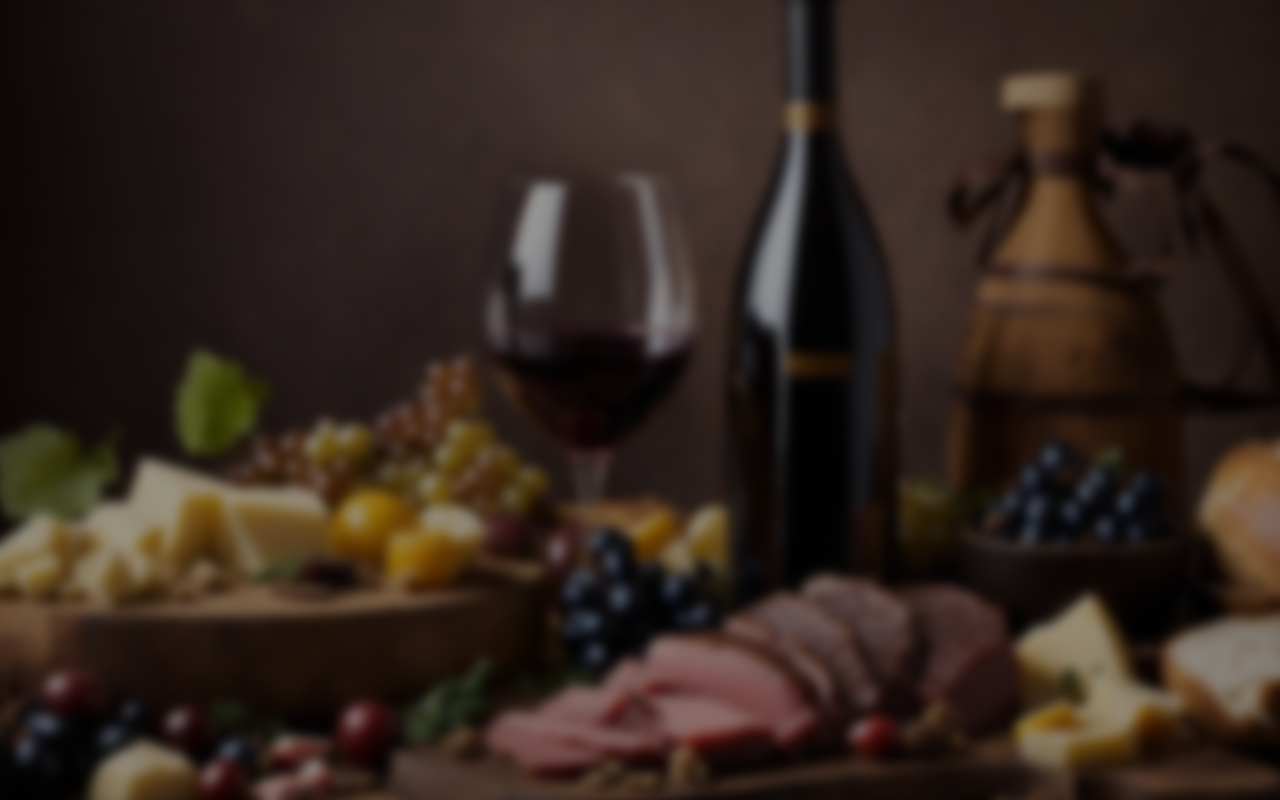
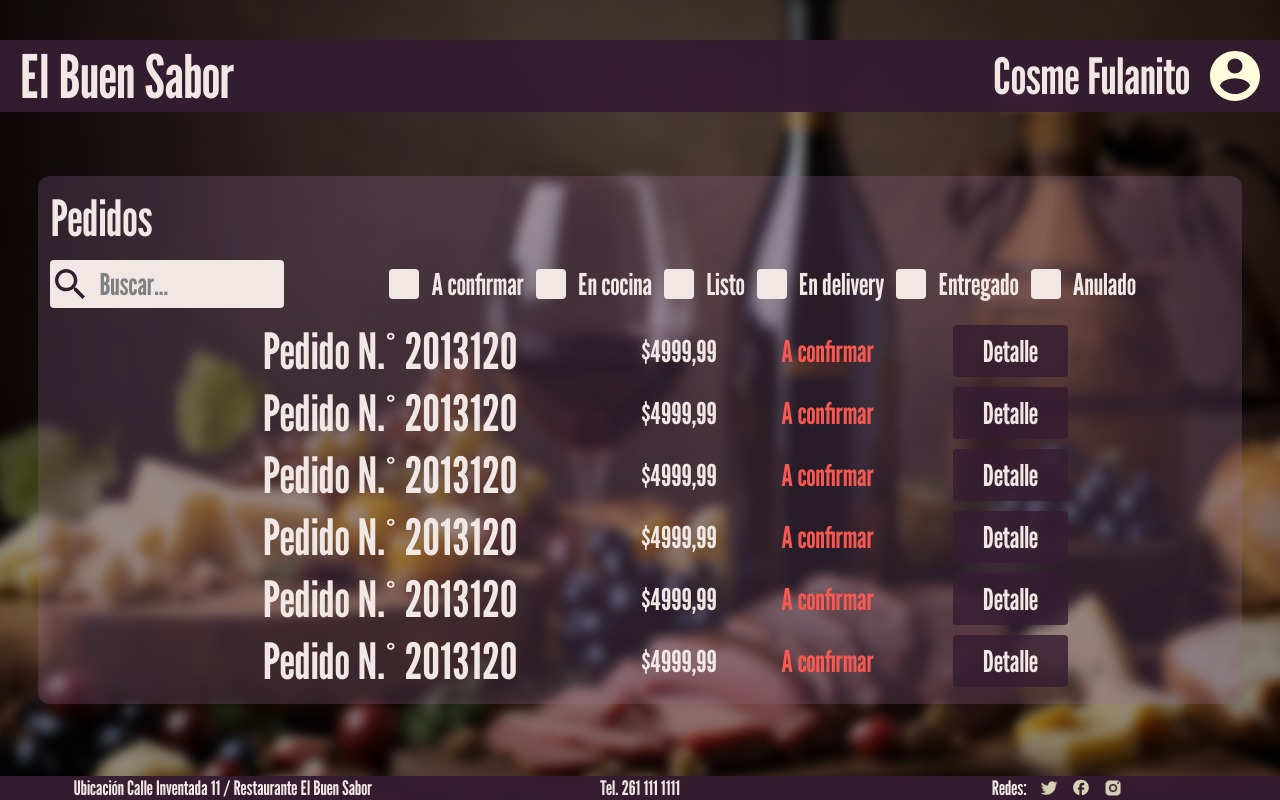
Before and after one commit to FranFernandez14/elbuensabor, a React (Vite) app in the folder front/: page /PedidosCajero in a window 1280 px wide. Before the commit this address had no page. Built offline with nearby package versions, Linux system fonts and the light colour scheme.

Commit message:
Componente Table y página PedidosCajero creados
Componente Table creado, como alternativa a Flex para crear layouts.
Página PedidosCajero (US #14) creada como demostración de los componentes Search, CheckBox y Table.
Componente Text ya no requiere indicar siempre el atributo link.

```diff
--- a/front/src/App.tsx
+++ b/front/src/App.tsx
@@ -5,6 +5,7 @@ import MisDatos from './Pages/MisDatos';
 import ModificarMisDatos from './Pages/ModificarMisDatos';
 import Login from './Pages/login';
 import Register from './Pages/register';
+import PedidosCajero from './Pages/PedidosCajero';
 
 export default function App() {
   return (
@@ -16,6 +17,7 @@ export default function App() {
                 <Route path='/login' element={<Login />} />
                 <Route path='/register' element={<Register />} />
                 <Route path='/MisDatos' element={<MisDatos />} />
+                <Route path='/PedidosCajero' element={<PedidosCajero />} />
                 <Route path='/ModificarMisDatos' element={<ModificarMisDatos />} />
             </Routes>
         </Router>
--- /dev/null
+++ b/front/src/Components/Table/Table.css
@@ -0,0 +1,50 @@
+.Table {
+    margin: 0 auto;
+    color: #F1E8E6;
+    font-family: League Gothic;
+    font-weight: 400;
+    font-size: 20px;
+}
+
+.Table table {
+    width: 100%;
+    border-collapse: collapse;
+}
+
+.Table th {
+    font-weight: 400;
+}
+
+
+@media (min-height: 650px) and (min-width: 650px) {
+    .Table {
+        font-size: 30px;
+    }
+
+}
+
+
+.Table.solidTable {
+    background-color: rgb(53, 29, 49);
+    border-radius: 12px;
+}
+
+.Table.solidTable th, .Table.solidTable td {
+    border: 1px solid #F1E8E6;
+}
+
+.Table.solidTable th:first-child, .Table.solidTable td:first-child {
+    border-left-width: 0;
+}
+
+.Table.solidTable th:last-child, .Table.solidTable td:last-child {
+    border-right-width: 0;
+}
+
+.Table.solidTable tr:first-child>th, .Table.solidTable tr:first-child>td {
+    border-top-width: 0;
+}
+
+.Table.solidTable tr:last-child>td {
+    border-bottom-width: 0;
+}
--- /dev/null
+++ b/front/src/Components/Table/Table.tsx
@@ -0,0 +1,38 @@
+import "./Table.css"
+import { TableStyle } from "./TableStyle";
+
+export default function Table(
+    props : {
+        children: React.ReactNode,
+        width ?: number,
+        style ?: TableStyle,
+        scrollable ?: boolean
+    }
+) {
+
+    const style = {
+        width: props.width !== undefined ? props.width + "%" : "auto",
+        "overflow-y": (props.scrollable !== undefined && props.scrollable === true) ? "auto" : "default"
+    }
+
+    let ts = "seamlessTable";
+
+    switch (props.style) {
+        case TableStyle.DEFAULT:
+        case TableStyle.SEAMLESS:
+        default:
+            ts = "seamlessTable";
+            break;
+        case TableStyle.SOLID:
+            ts = "solidTable";
+            break;
+    }
+
+    return (
+        <div className={"Table " + ts} style={style}>
+            <table>
+                {props.children}
+            </table>
+        </div>
+    )
+}
--- /dev/null
+++ b/front/src/Components/Table/TableStyle.tsx
@@ -0,0 +1,4 @@
+
+export enum TableStyle {
+    DEFAULT, SEAMLESS, SOLID
+}
--- a/front/src/Components/Text/Text.tsx
+++ b/front/src/Components/Text/Text.tsx
@@ -7,7 +7,7 @@ export default function Text(
     props : {
         fontSize ?: TextSize,
         color ?: TextColor,
-        link : string | null,
+        link ?: string | null,
         children : React.ReactNode,
         underline ?: boolean
     }
@@ -55,7 +55,7 @@ export default function Text(
             }
         }>
             <div>
-                {!(props.link === null) ? (
+                {(props.link !== null && props.link !== undefined) ? (
                     <a className={"Link " + ((typeof props.underline !== "undefined" && !props.underline) ? "NotUnderlined" : "")} href={props.link}>
                         {props.children}
                     </a>
--- /dev/null
+++ b/front/src/Pages/PedidosCajero.tsx
@@ -0,0 +1,90 @@
+import TitleBar from "../Components/TitleBar/TitleBar"
+import Content from "../Components/Content/Content";
+import { TextSize } from "../Components/Text/TextSize";
+import Text from "../Components/Text/Text";
+import ContentBox from "../Components/ContentBox/ContentBox";
+import Flex from "../Components/Flex/Flex";
+import { FlexAlign } from "../Components/Flex/FlexAlign";
+import { FlexDirection } from "../Components/Flex/FlexDirection";
+import Footer from "../Components/Footer/Footer";
+import Search from "../Components/Search/Search";
+import CheckBox from "../Components/CheckBox/CheckBox";
+import Table from "../Components/Table/Table";
+import { TextColor } from "../Components/Text/TextColor";
+import Button from "../Components/Button/Button";
+import { ButtonColor } from "../Components/Button/ButtonColor";
+import { ButtonWidth } from "../Components/Button/ButtonWidth";
+import { TableStyle } from "../Components/Table/TableStyle";
+
+export default function MisDatos(){
+
+    return (
+        <>
+            <TitleBar userid={0}/>
+
+            <Content>
+                <ContentBox width={100}>
+                    <Flex direction={FlexDirection.ROW} align={FlexAlign.EXTREMES}>
+                        <Text fontSize={TextSize.MEDIUM} link={null}>Pedidos</Text>
+                    </Flex>
+
+                    <Flex direction={FlexDirection.ROW} align={FlexAlign.EXTREMES}>
+                        <Search action={() => {}} placeholder="Buscar..." width={25}/>
+                        <Flex direction={FlexDirection.WRAP} align={FlexAlign.CENTER}>
+                            <CheckBox label={"A confirmar"}/>
+                            <CheckBox label={"En cocina"}/>
+                            <CheckBox label={"Listo"}/>
+                            <CheckBox label={"En delivery"}/>
+                            <CheckBox label={"Entregado"}/>
+                            <CheckBox label={"Anulado"}/>
+                        </Flex>
+                    </Flex>
+
+                    <Table width={80} style={TableStyle.SEAMLESS} scrollable={true}>
+                        <tbody>
+                            <tr>
+                                <td><Text fontSize={TextSize.MEDIUM}>Pedido N.° 2013120</Text></td>
+                                <td><Text fontSize={TextSize.SMALL}>$4999,99</Text></td>
+                                <td><Text fontSize={TextSize.SMALL} color={TextColor.ALT}>A confirmar</Text></td>
+                                <td><Button click={() => {}} fontSize={TextSize.SMALL} width={ButtonWidth.HUG} color={ButtonColor.DARK}>Detalle</Button></td>
+                            </tr>
+                            <tr>
+                                <td><Text fontSize={TextSize.MEDIUM}>Pedido N.° 2013120</Text></td>
+                                <td><Text fontSize={TextSize.SMALL}>$4999,99</Text></td>
+                                <td><Text fontSize={TextSize.SMALL} color={TextColor.ALT}>A confirmar</Text></td>
+                                <td><Button click={() => {}} fontSize={TextSize.SMALL} width={ButtonWidth.HUG} color={ButtonColor.DARK}>Detalle</Button></td>
+                            </tr>
+                            <tr>
+                                <td><Text fontSize={TextSize.MEDIUM}>Pedido N.° 2013120</Text></td>
+                                <td><Text fontSize={TextSize.SMALL}>$4999,99</Text></td>
+                                <td><Text fontSize={TextSize.SMALL} color={TextColor.ALT}>A confirmar</Text></td>
+                                <td><Button click={() => {}} fontSize={TextSize.SMALL} width={ButtonWidth.HUG} color={ButtonColor.DARK}>Detalle</Button></td>
+                            </tr>
+                            <tr>
+                                <td><Text fontSize={TextSize.MEDIUM}>Pedido N.° 2013120</Text></td>
+                                <td><Text fontSize={TextSize.SMALL}>$4999,99</Text></td>
+                                <td><Text fontSize={TextSize.SMALL} color={TextColor.ALT}>A confirmar</Text></td>
+                                <td><Button click={() => {}} fontSize={TextSize.SMALL} width={ButtonWidth.HUG} color={ButtonColor.DARK}>Detalle</Button></td>
+                            </tr>
+                            <tr>
+                                <td><Text fontSize={TextSize.MEDIUM}>Pedido N.° 2013120</Text></td>
+                                <td><Text fontSize={TextSize.SMALL}>$4999,99</Text></td>
+                                <td><Text fontSize={TextSize.SMALL} color={TextColor.ALT}>A confirmar</Text></td>
+                                <td><Button click={() => {}} fontSize={TextSize.SMALL} width={ButtonWidth.HUG} color={ButtonColor.DARK}>Detalle</Button></td>
+                            </tr>
+                            <tr>
+                                <td><Text fontSize={TextSize.MEDIUM}>Pedido N.° 2013120</Text></td>
+                                <td><Text fontSize={TextSize.SMALL}>$4999,99</Text></td>
+                                <td><Text fontSize={TextSize.SMALL} color={TextColor.ALT}>A confirmar</Text></td>
+                                <td><Button click={() => {}} fontSize={TextSize.SMALL} width={ButtonWidth.HUG} color={ButtonColor.DARK}>Detalle</Button></td>
+                            </tr>
+                        </tbody>
+                    </Table>
+
+                </ContentBox>
+            </Content>
+
+            <Footer/>
+        </>
+    );
+}
```
Also changed, not shown: 1 other file (tests, documents, lock files or other folders).
